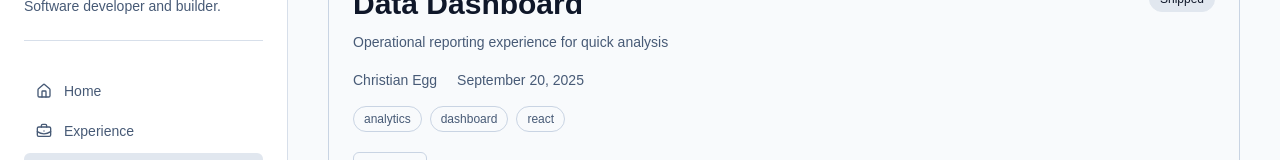
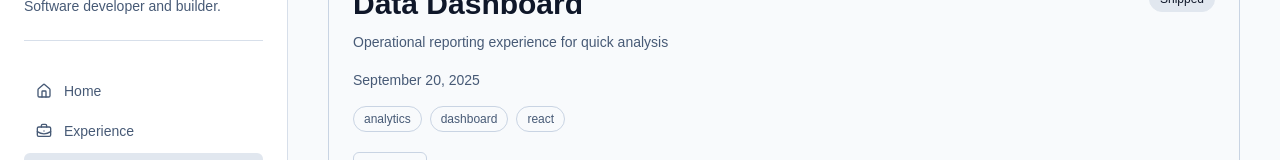
Before and after one commit to christian-egg/christian-egg.github.io, a Next.js app: page /projects/data-dashboard in a window 1280 px wide. Shown: the part 128-288 px from the top of the page. Built offline with nearby package versions, Linux system fonts and the light colour scheme.

Commit message:
Remove author name from projects
Replaced the author + date row with a single line that shows only the formatted date.

```diff
--- a/components/projects/project-card.tsx
+++ b/components/projects/project-card.tsx
@@ -57,9 +57,7 @@ export default function ProjectCard({ project }: ProjectCardProps) {
         <ProjectTags tags={project.tags} />
 
         <div className="mt-5 border-t border-border pt-4">
-          <p className="mb-3 text-xs text-muted-foreground">
-            {project.author} · {formatDate(project.date)}
-          </p>
+          <p className="mb-3 text-xs text-muted-foreground">{formatDate(project.date)}</p>
           <div className="flex flex-wrap gap-2">
             {project.links.visit ? (
               <a
--- a/components/projects/project-detail.tsx
+++ b/components/projects/project-detail.tsx
@@ -65,10 +65,7 @@ export default function ProjectDetail({ project }: ProjectDetailProps) {
           <ProjectStatusBadge status={project.status} />
         </div>
 
-        <div className="flex flex-wrap items-center gap-x-5 gap-y-2 text-sm text-muted-foreground">
-          <span>{project.author}</span>
-          <span>{formatDate(project.date)}</span>
-        </div>
+        <p className="text-sm text-muted-foreground">{formatDate(project.date)}</p>
 
         <ProjectTags tags={project.tags} />
 
--- a/content/projects/data-dashboard/project.json
+++ b/content/projects/data-dashboard/project.json
@@ -9,7 +9,6 @@
   "status": "shipped",
   "featured": true,
   "date": "2025-09-20",
-  "author": "Christian Egg",
   "stack": ["React", "TypeScript", "REST API", "Chart.js"],
   "links": {
     "visit": "https://example.com/dashboard"
--- a/content/projects/portfolio-site/project.json
+++ b/content/projects/portfolio-site/project.json
@@ -9,7 +9,6 @@
   "status": "in-progress",
   "featured": true,
   "date": "2026-03-31",
-  "author": "Christian Egg",
   "stack": ["Next.js", "TypeScript", "Tailwind CSS", "GitHub Actions"],
   "links": {
     "visit": "https://christian-egg.github.io/",
--- a/content/projects/workflow-utility/project.json
+++ b/content/projects/workflow-utility/project.json
@@ -9,7 +9,6 @@
   "status": "planned",
   "featured": false,
   "date": "2026-02-14",
-  "author": "Christian Egg",
   "stack": ["Node.js", "TypeScript", "Commander", "pnpm"],
   "links": {
     "github": "https://github.com/christian-egg"
--- a/lib/projects.ts
+++ b/lib/projects.ts
@@ -19,7 +19,6 @@ export type Project = {
   status: ProjectStatus;
   featured: boolean;
   date: string;
-  author: string;
   stack: string[];
   links: ProjectLinks;
   content: string;
```
